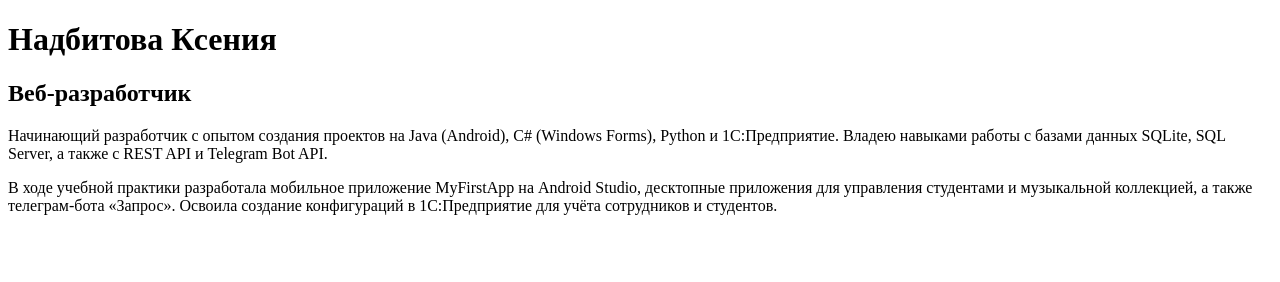
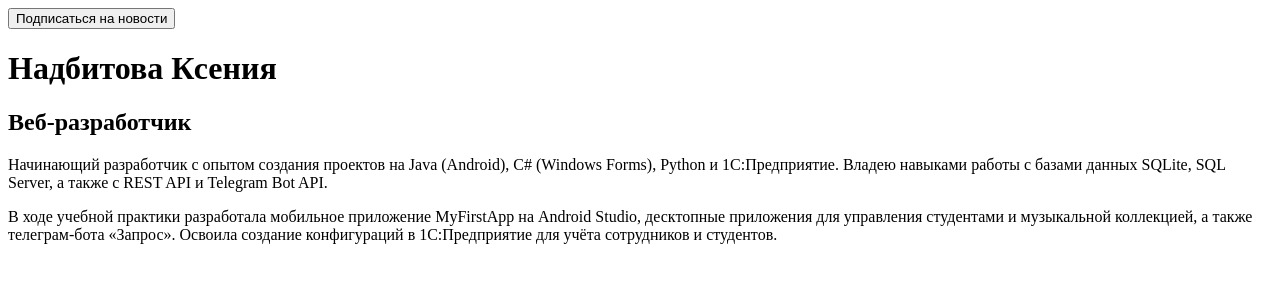
Before and after one commit to ksenianadbitova/my-profile, a plain HTML site: page index.html in a window 1280 px wide. Drawn offline with Linux system fonts and the light colour scheme.

Commit message:
Добавлена кнопка 'Подписаться на новости'

```diff
--- a/index.html
+++ b/index.html
@@ -5,6 +5,7 @@
     <title>Надбитова Ксения — Веб-разработчик</title>
 </head>
 <body>
+    <button id="subscribe-btn">Подписаться на новости</button>
     <h1>Надбитова Ксения</h1>
     <h2>Веб-разработчик</h2>
 
```
